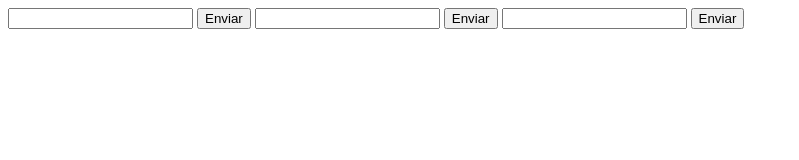
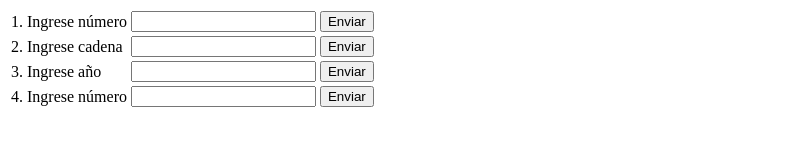
Before and after one commit to 2023-SEMI-DESIX-G1/gonzalez-roboan, a plain HTML site: page Laboratorio_3/laboratorio_3.html in a window 1280 px wide. Shown: the whole page, without its empty margins (0-799 px from the left). Drawn offline with Linux system fonts and the light colour scheme.

Commit message:
cambios de orden de las funciones

```diff
--- a/Laboratorio_3/Laboratorio_3.js
+++ b/Laboratorio_3/Laboratorio_3.js
@@ -1,9 +1,18 @@
 
-
-var numero = 585;
+function valPalindromo() {
+    var numero = parseInt(document.getElementById("id1").value);
     var binario = (numero).toString(2);
     var binarioInv = "";
     var numeroInv = "";
+    binarioInv = cambioposicion(binario);
+    numeroInv = cambioposicion(numero.toString());
+
+    if (numero == parseInt(numeroInv) && binario == binarioInv) {
+        console.log("Es Palindromo de doble base")
+    } else {
+        console.log("No es Palindromo de doble base")
+    }
+}
 
 function cambioposicion(cad) {
 
@@ -18,23 +27,44 @@ function cambioposicion(cad) {
     return result;
 }
 
-binarioInv = cambioposicion(binario);
-numeroInv = cambioposicion(numero.toString());
 
-if (numero == numeroInv && binario == binarioInv) {
-    console.log("Es Palindromo de doble base")
-} else {
-    console.log("No es Palindromo de doble base")
+function contarCaracteres() {
+    let cadena = document.getElementById("id2").value
+    let caracteres = [... new Set(cadena.toLowerCase())]
+
+    for (var i = 0; i < caracteres.length; i++) {
+        let arreglo = []
+        cadena.split('').map(n => {
+            if (n.toLowerCase() === caracteres[i]) {
+                arreglo.push(n)
             }
 
-var sumatoria = 0;
-var sum = 0;
+        })
+        console.log(`La cantidad de ${caracteres[i]} es: ${arreglo.length}`);
+    }
+
+}
+
+
+
+function valBisiesto() {
+    var bisiesto;
+    var anio = document.getElementById("id3").value;
+    bisiesto = ((anio % 4 == 0 && anio % 100 != 0) || (anio % 100 == 0 && anio % 400 == 0));
+
+    if (bisiesto) {
+        console.log("Soy bisiciesto")
+    } else {
+        console.log("No soy bisiciesto")
+    }
+
+}
 
 function obtenerPrimo() {
 
-    let maximo = document.getElementById("id3").value
+    let maximo = document.getElementById("id4").value
     let auxiliar = [];
-    let primo  = [];
+    let primo = [];
 
     for (let i = 2; i <= maximo; ++i) {
         if (!auxiliar[i]) {
@@ -52,45 +82,11 @@ function obtenerPrimo() {
 }
 
 function sumarPrimos(suma) {
-
+    var sumatoria = 0;
+    var sum = 0;
     for (var a = suma.length; a > 0; a--) {
         sum = suma[a - 1];
         sumatoria = sumatoria + sum;
     }
     return sumatoria
 }
-
-
-
-var bisiesto;
-function valBisiesto() {
-    var anio = document.getElementById("id1").value;
-    bisiesto = ((anio % 4 == 0 && anio % 100 != 0) || (anio % 100 == 0 && anio % 400 == 0));
-
-    if (bisiesto){
-        console.log("Soy bisiciesto")
-    } else {
-        console.log("No soy bisiciesto")
-    }
-
-}
-
-
-
-
-function contarCaracteres() {
-    let cadena = document.getElementById("id2").value
-    let caracteres = [... new Set(cadena.toLowerCase())]
-
-    for(var i=0; i<caracteres.length; i++){
-        let arreglo=[]
-        cadena.split('').map(n => {
-            if(n.toLowerCase() === caracteres[i]){
-                arreglo.push(n)
-            }
-
-        })
-        console.log(`La cantidad de ${caracteres[i]} es: ${arreglo.length}`);
-    }
-
-}
--- a/Laboratorio_3/laboratorio_3.html
+++ b/Laboratorio_3/laboratorio_3.html
@@ -1,18 +1,40 @@
 <!DOCTYPE html>
 <html lang="en">
+
 <head>
     <meta charset="UTF-8">
     <meta http-equiv="X-UA-Compatible" content="IE=edge">
     <meta name="viewport" content="width=device-width, initial-scale=1.0">
     <title>Laboratorio</title>
 </head>
+
 <body>
-    <input type="text" id="id1" name="nombredelacaja">
-    <button class="btn success" onclick="valBisiesto()">Enviar</button>
-    <input type="text" id="id2" name="nombredelacaja">
-    <button class="btn success" onclick="contarCaracteres()">Enviar</button>
-    <input type="text" id="id3" name="nombredelacaja">
-    <button class="btn success" onclick="obtenerPrimo()">Enviar</button>
+
+    <table>
+        <tr>
+            <td><label for="primero">1. Ingrese número</label></td>
+            <td><input type="text" id="id1" name="palindrom"></td>
+            <td><button class="btn success" onclick="valPalindromo()">Enviar</button></td>
+        </tr>
+        <tr>
+            <td><label for="segundo">2. Ingrese cadena</label></td>
+            <td><input type="text" id="id2" name="caracteres"></td>
+            <td><button class="btn success" onclick="contarCaracteres()">Enviar</button></td>
+        </tr>
+        <tr>
+            <td><label for="tercero">3. Ingrese año</label></td>
+            <td><input type="text" id="id3" name="bisiesto"></td>
+            <td><button class="btn success" onclick="valBisiesto()">Enviar</button></td>
+        </tr>
+        <tr>
+            <td><label for="Cuarto">4. Ingrese número</label></td>
+            <td><input type="text" id="id4" name="primo"></td>
+            <td><button class="btn success" onclick="obtenerPrimo()">Enviar</button></td>
+        </tr>
+
+    </table>
+
     <script src="Laboratorio_3.js"></script>
 </body>
+
 </html>
```
Lines whose indentation alone changed are shown as unchanged.
